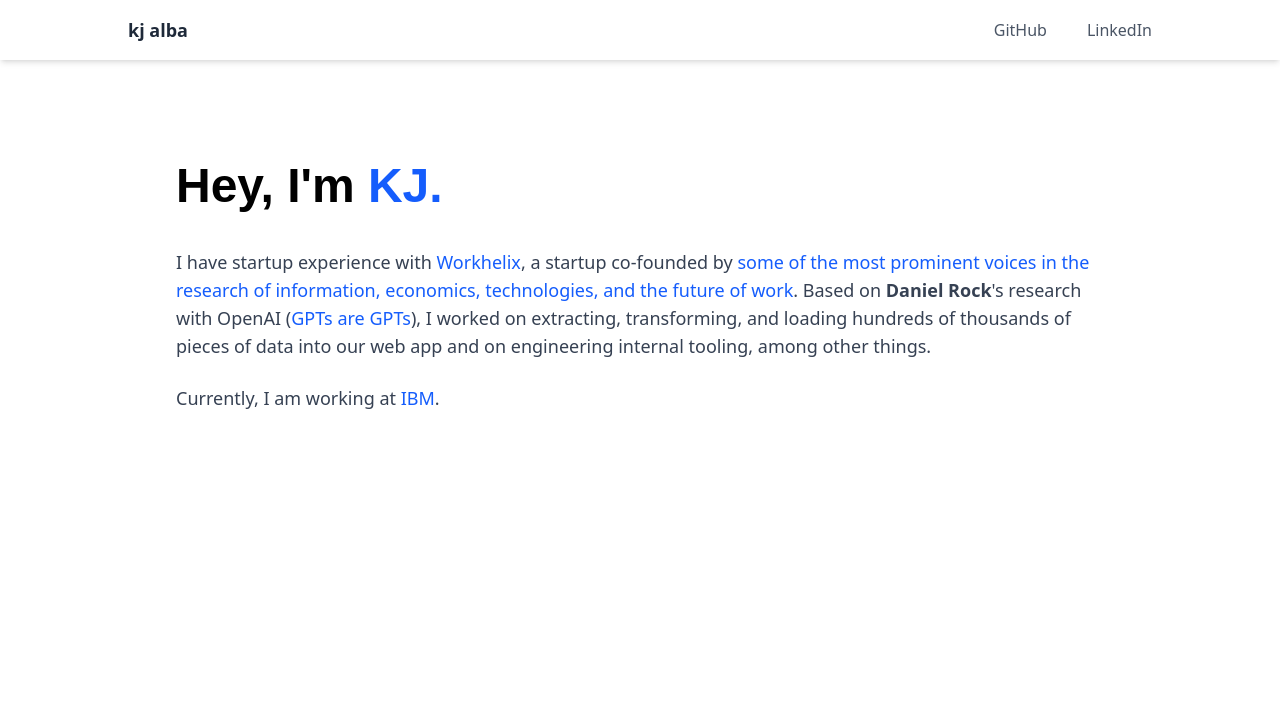
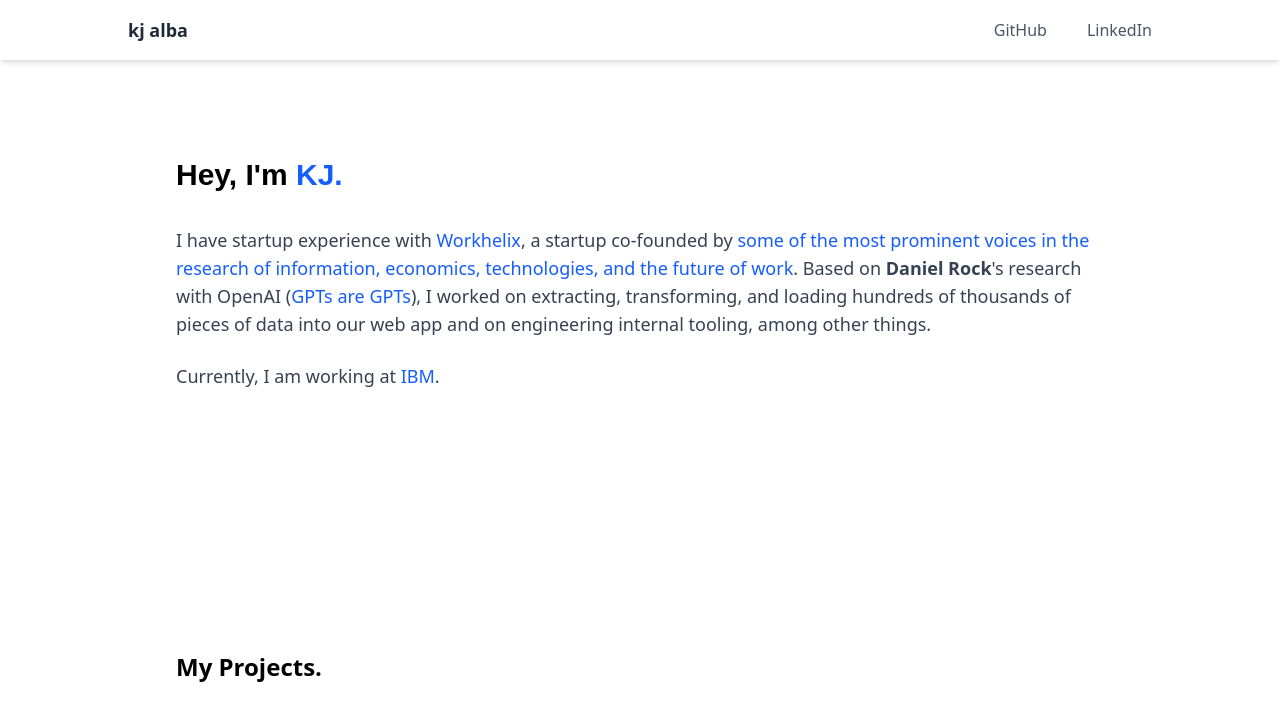
Before and after one commit to kjalba/kjalba.github.io, a React (Vite) app: page / in a window 1280 px wide. Shown: the top 720 px of the page. Built offline with nearby package versions, Linux system fonts and the light colour scheme.

Commit message:
added Projects.tsx and adjusted spacing and font sizes

```diff
--- a/src/App.tsx
+++ b/src/App.tsx
@@ -2,6 +2,7 @@
 import './App.css'
 import Header from './components/Header'
 import About from './components/About'
+import Projects from './components/Projects'
 
 function App() {
 
@@ -9,6 +10,7 @@
     <>
       <Header />
       <About />
+      <Projects />
     </>
   )
 }
--- a/src/components/About.tsx
+++ b/src/components/About.tsx
@@ -1,9 +1,9 @@
 export default function About() {
   return (
     <>
-      <div className="container w-full px-4 mx-auto sm:max-w-[540px] md:max-w-[720px] lg:max-w-[960px] mt-16 md:mt-24">
+      <div className="container w-full px-4 mx-auto sm:max-w-[540px] md:max-w-[720px] lg:max-w-[960px] mt-16 md:mt-24  min-h-[50vh]">
         <div className="text-left">
-          <h1 className="text-4xl md:text-5xl font-extrabold leading-tight font-['CircularStd',sans-serif] mb-2">
+          <h1 className="text-2xl md:text-3xl font-extrabold leading-tight font-['CircularStd',sans-serif] mb-2">
             Hey, I'm{" "}
             <span className="relative group inline-flex text-blue-600 cursor-auto">
               {/* Default (KJ) */}
--- /dev/null
+++ b/src/components/Projects.tsx
@@ -0,0 +1,11 @@
+export default function Projects() {
+  return (
+    <>
+      <div className="container w-full px-4 mx-auto sm:max-w-[540px] md:max-w-[720px] lg:max-w-[960px] mt-16 md:mt-24">
+        <h2 className="text-xl md:text-2xl font-bold mb-2 leading-tight">
+          My Projects.
+        </h2>
+      </div>
+    </>
+  )
+}
```
